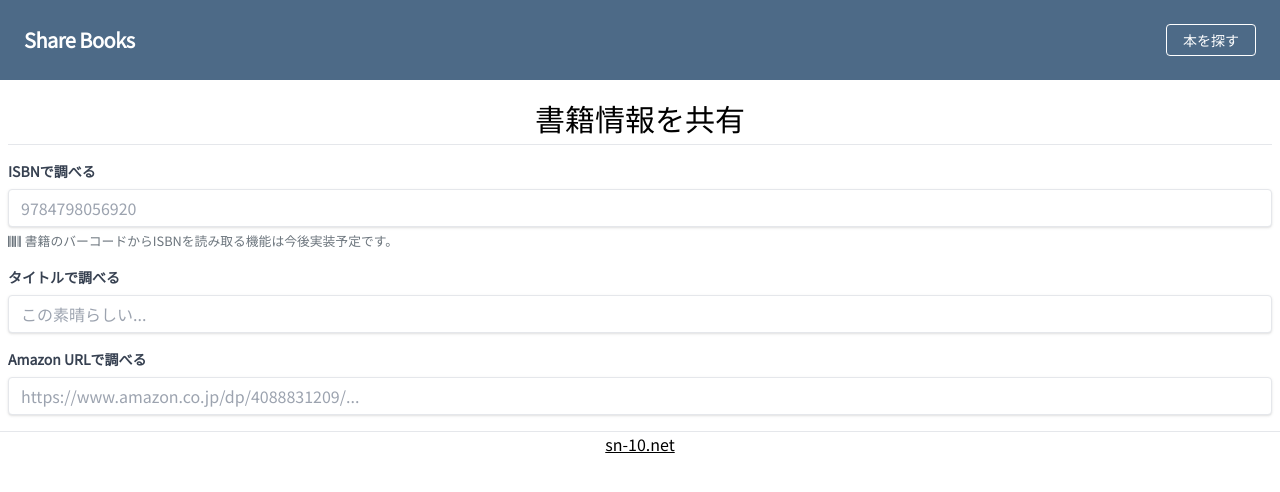
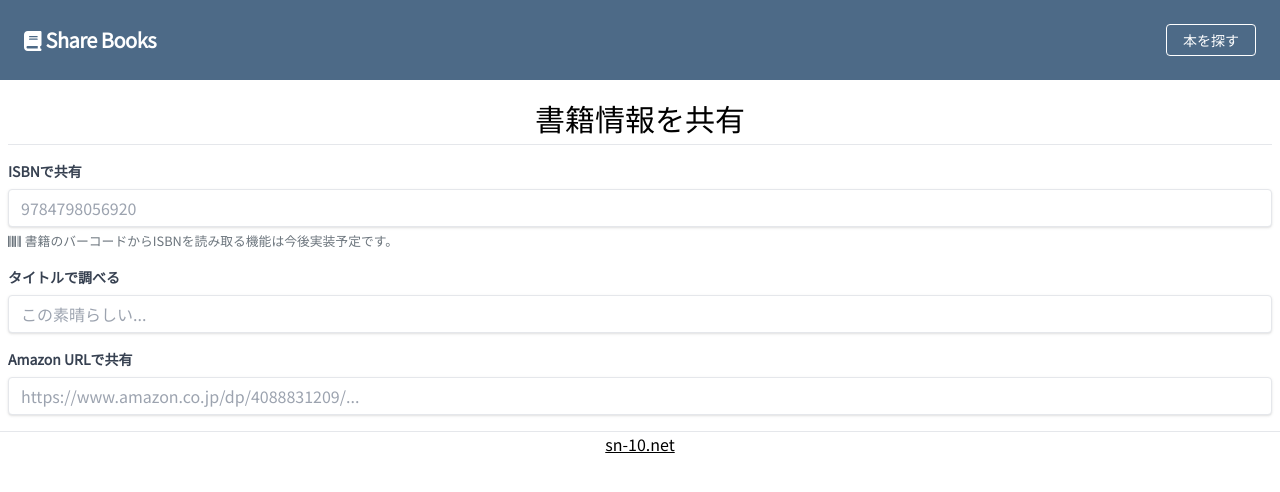
Before and after one commit to s-n-1-0/books_web, a Next.js app in the folder app/: page /ja/share in a window 1280 px wide. Shown: the top 492 px of the page. Built offline with nearby package versions, Linux system fonts and the light colour scheme.

Commit message:
スタイル微修正

```diff
--- a/app/components/books/book-thumbnail.tsx
+++ b/app/components/books/book-thumbnail.tsx
@@ -7,10 +7,10 @@ function BookThumbnail({ src }: Props) {
     <div
       style={{
         position: "relative",
-        minWidth: "30px",
-        maxWidth: "50px",
-        height: "50px",
-        maxHeight: "100px",
+        minWidth: "60px",
+        maxWidth: "100px",
+        height: "100px",
+        maxHeight: "200px",
       }}
     >
       <Image src={src} alt="" layout="fill" objectFit="contain" />
--- a/app/components/books/search-book-fields.tsx
+++ b/app/components/books/search-book-fields.tsx
@@ -7,15 +7,23 @@ import { useRef, useState } from "react";
 import SearchGoogleBooksModal, {
   SearchGoogleBooksModalRefType,
 } from "./search-google-books-modal";
-type SearchBookButtonProps = { editingText: string; onClick: () => void };
-function SearchBookButton({ editingText, onClick }: SearchBookButtonProps) {
+type SearchBookButtonProps = {
+  buttonText: string;
+  editingText: string;
+  onClick: () => void;
+};
+function SearchBookButton({
+  buttonText,
+  editingText,
+  onClick,
+}: SearchBookButtonProps) {
   if (editingText != "")
     return (
       <button
         className="bg-blue-500 hover:bg-blue-700 text-white font-bold py-2 px-4 rounded-full ml-2 w-100 whitespace-nowrap"
         onClick={onClick}
       >
-        調べる
+        {buttonText}
       </button>
     );
   else return <span></span>;
@@ -38,7 +46,7 @@ function SearchBookFields({ errorText }: Props) {
         <div className="flex items-end">
           <div className="w-full">
             <label className="block text-gray-700 text-sm font-bold mb-2 text-left">
-              ISBNで調べる
+              ISBNで共有
             </label>
             <input
               className="shadow appearance-none border rounded w-full py-2 px-3 text-gray-700 leading-tight focus:outline-none focus:shadow-outline"
@@ -51,6 +59,7 @@ function SearchBookFields({ errorText }: Props) {
             />
           </div>
           <SearchBookButton
+            buttonText="共有"
             editingText={editingIsbn}
             onClick={() => {
               makeSharePageLink(editingIsbn, "openbd", "");
@@ -83,6 +92,7 @@ function SearchBookFields({ errorText }: Props) {
             />
           </div>
           <SearchBookButton
+            buttonText="調べる"
             editingText={editingTitle}
             onClick={() => {
               modalRef.current?.openModal(editingTitle);
@@ -95,7 +105,7 @@ function SearchBookFields({ errorText }: Props) {
         <div className="flex items-end">
           <div className="w-full">
             <label className="block text-gray-700 text-sm font-bold mb-2 text-left">
-              Amazon URLで調べる
+              Amazon URLで共有
             </label>
             <input
               className="shadow appearance-none border rounded w-full py-2 px-3 text-gray-700 leading-tight focus:outline-none focus:shadow-outline"
@@ -108,6 +118,7 @@ function SearchBookFields({ errorText }: Props) {
             />
           </div>
           <SearchBookButton
+            buttonText="共有"
             editingText={editingAmazonUrl}
             onClick={() => {
               let res = convertUrl2Isbn13(editingAmazonUrl);
--- a/app/components/header.tsx
+++ b/app/components/header.tsx
@@ -1,3 +1,5 @@
+import { faBook } from "@fortawesome/free-solid-svg-icons";
+import { FontAwesomeIcon } from "@fortawesome/react-fontawesome";
 import classNames from "classnames";
 import Link from "next/link";
 import { useState } from "react";
@@ -20,7 +22,10 @@ function Header() {
       <nav className="flex items-center justify-between flex-wrap bg-my-color p-6">
         <div className="flex items-center flex-shrink-0 text-white mr-6">
           <Link href="/ja/share">
-            <a className="font-semibold text-xl tracking-tight">Share Books</a>
+            <a className="font-semibold text-xl tracking-tight">
+              <FontAwesomeIcon icon={faBook} />
+              <span className="ml-1">Share Books</span>
+            </a>
           </Link>
         </div>
         <div className="block lg:hidden">
```
